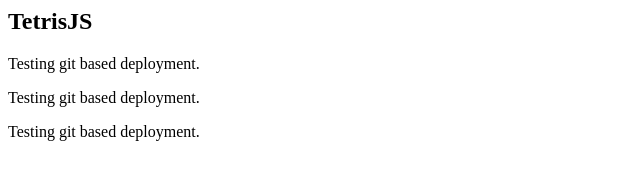
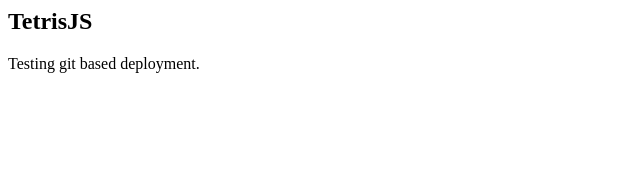
Before and after one commit to askreet/TetrisJS, a plain HTML site: page index.html in a window 1280 px wide. Shown: the whole page, without its empty margins (0-640 px from the left). Drawn offline with Linux system fonts and the light colour scheme.

Commit message:
testing again

```diff
--- a/index.html
+++ b/index.html
@@ -7,7 +7,5 @@
         <h2>TetrisJS</h2>
 
         <p>Testing git based deployment.</p>
-        <p>Testing git based deployment.</p>
-        <p>Testing git based deployment.</p>
     </body>
 </html>
```
